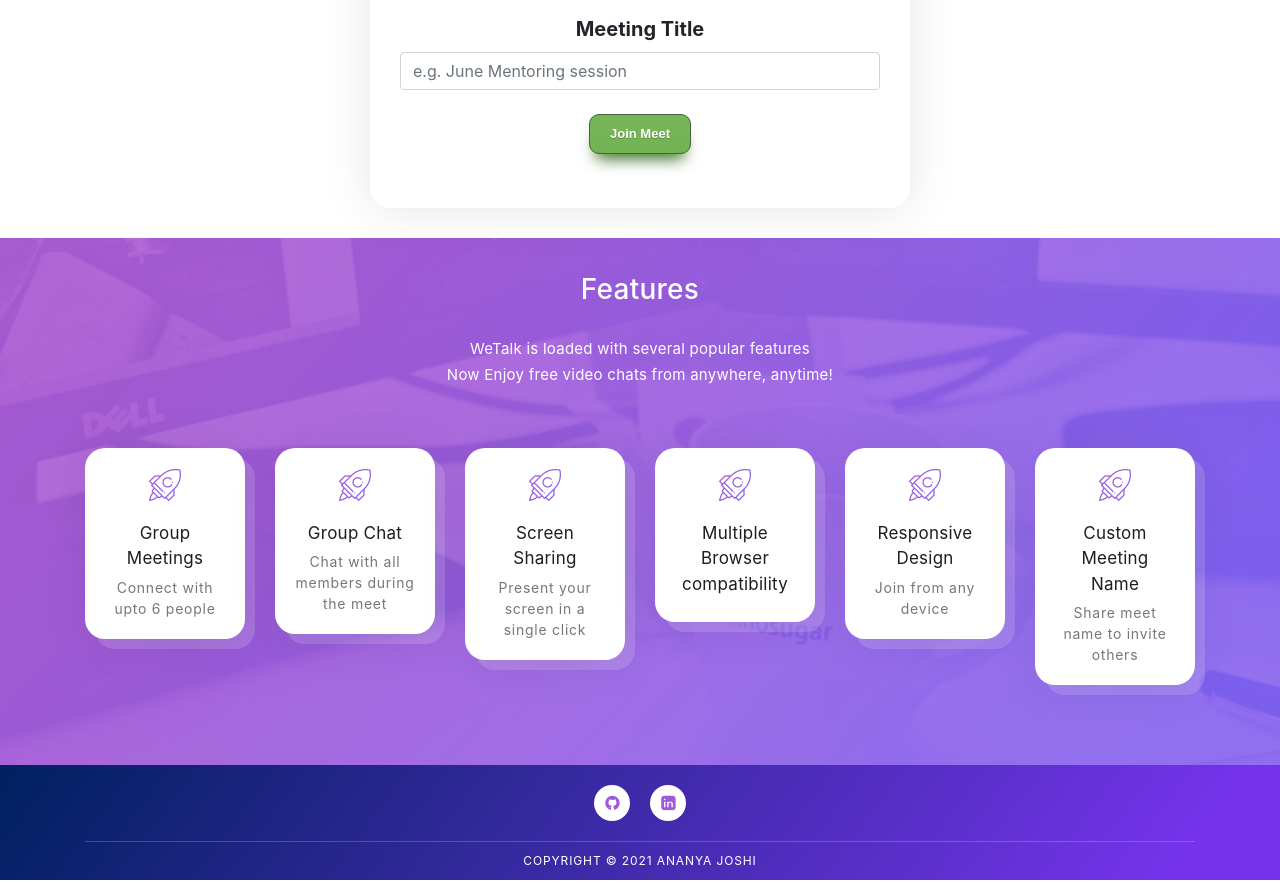
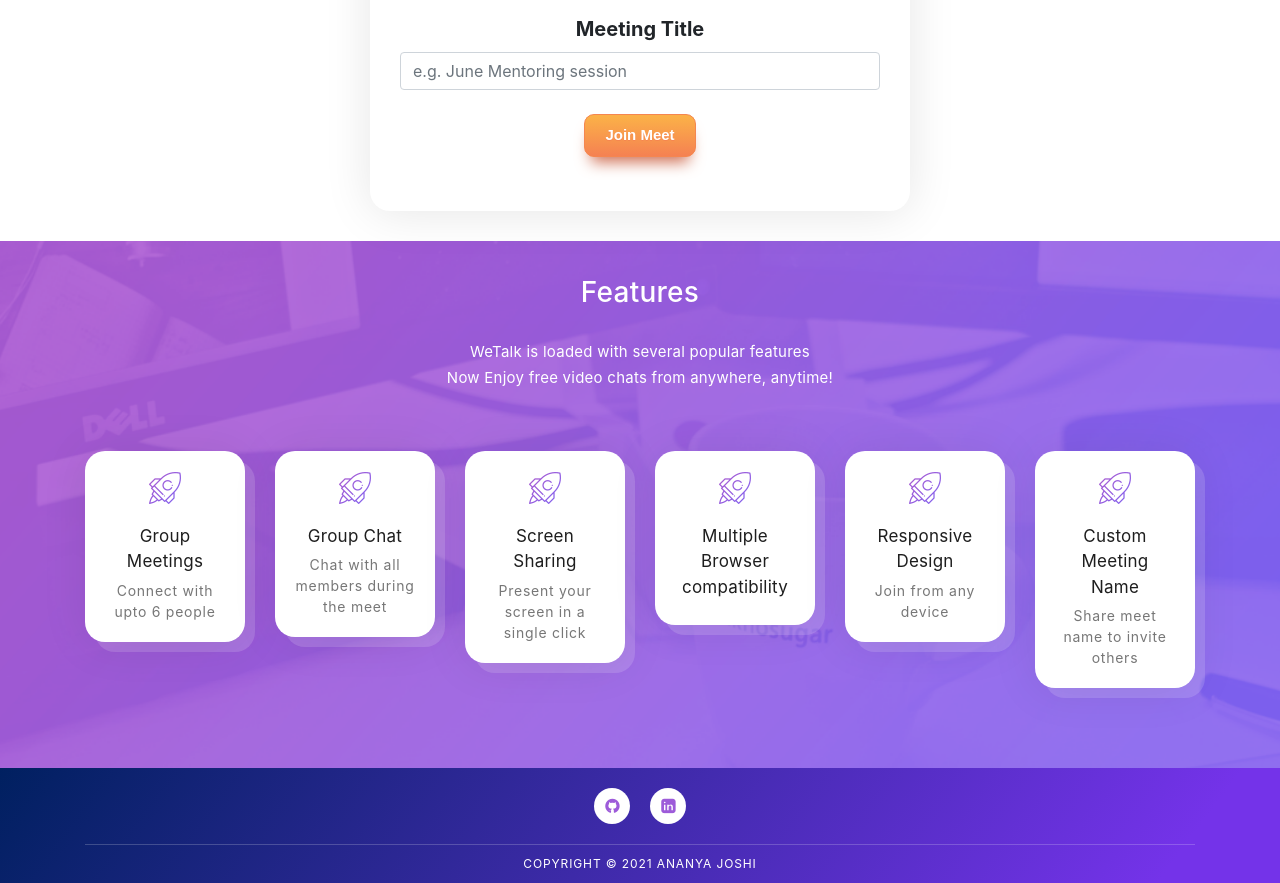
Before and after one commit to osamaataullah/Microsoft-Teams-Clone, a React (Create React App) app in the folder client/: page / in a window 1280 px wide. Shown: the part 998-1881 px from the top of the page. Built offline with nearby package versions, Linux system fonts and the light colour scheme; no server answers.

Commit message:
Update templatemo-softy-pinko.css

```diff
--- a/client/public/css/templatemo-softy-pinko.css
+++ b/client/public/css/templatemo-softy-pinko.css
@@ -20,23 +20,23 @@ html,body {
 }
 
 .myButton {
-	box-shadow: 0px 12px 15px -7px #3e7327;
-	background:linear-gradient(to bottom, #77b55a 5%, #72b352 100%);
-	background-color:#77b55a;
+	box-shadow: 0px 12px 15px -7px #CF6E52;
+	background:linear-gradient(to bottom, #FBB048 5%, #F58152 100%);
+        background-color: #FBB048;
 	border-radius:10px;
-	border:1px solid #48633a;
+        border:1px solid #F58650;
 	cursor:pointer;
-	color:#ffffff;
+	color:white;
 	font-family:Arial;
-	font-size:13px;
+	font-size:15px;
 	font-weight:bold;
 	padding:9px 20px;
 	text-decoration:none;
-	text-shadow:0px 1px 0px #5b8a3c;
+	text-shadow:0px 1px 0px #F58650;
 }
 .myButton:hover {
-	background:linear-gradient(to bottom, #72b352 5%, #77b55a 100%);
-	background-color:#72b352;
+	background:linear-gradient(to bottom, #F58152 5%, #FBB048 100%);
+	background-color:#FBB048;
 }
 .myButton:active {
 	position:relative;
```
